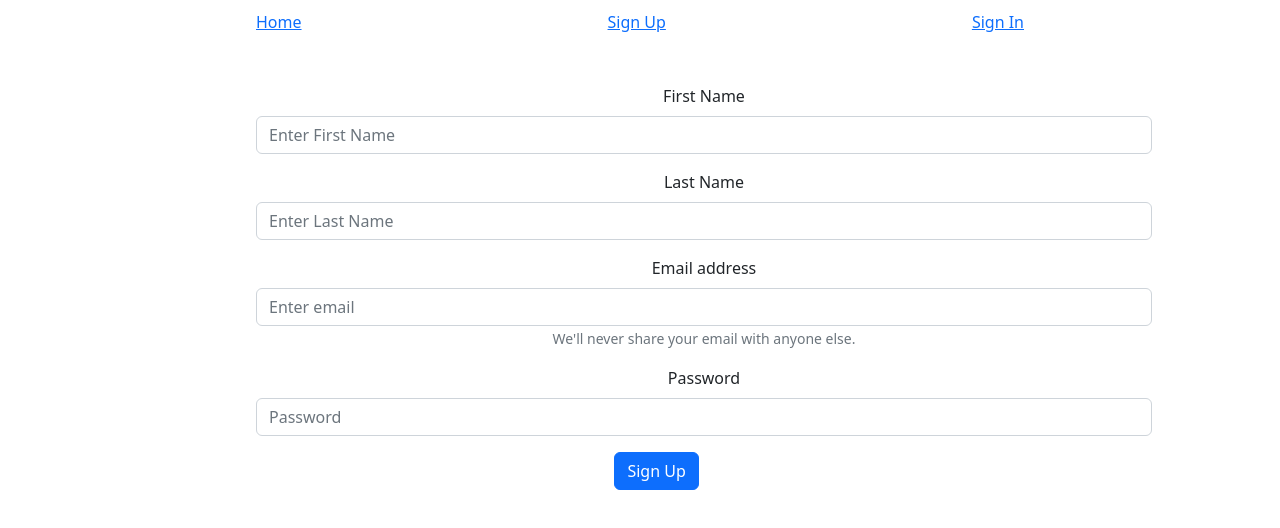
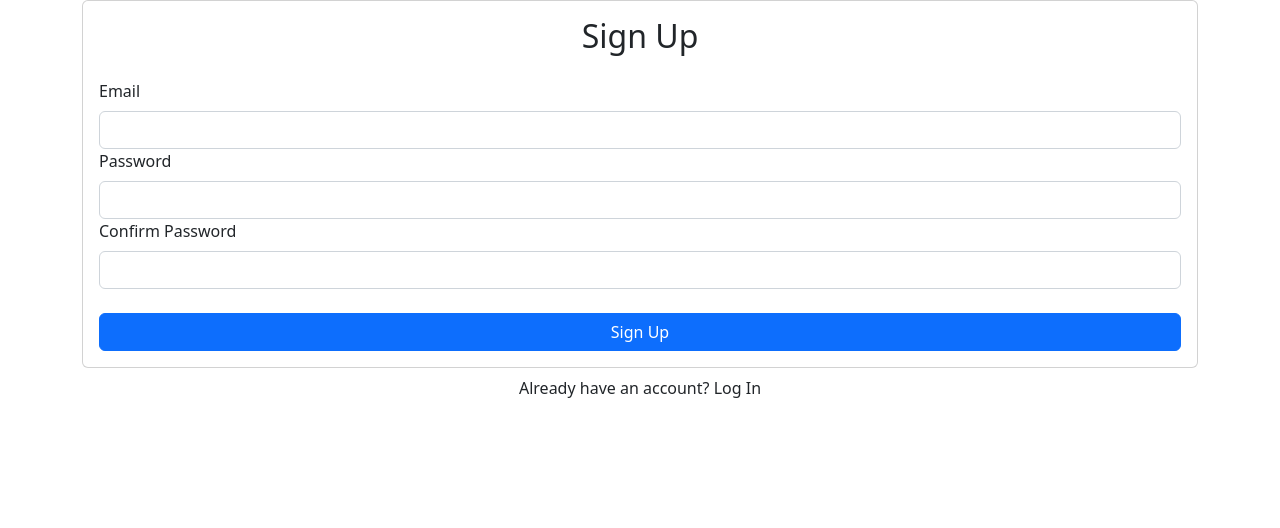
Before and after one commit to amertoukan/ssqtc-ds-poc, a React (Create React App) app: page /signup in a window 1280 px wide. Shown: the top 528 px of the page. Built offline with nearby package versions, Linux system fonts and the light colour scheme.

Commit message:
firebase ready to use & page mixup fixed

```diff
--- a/src/App.js
+++ b/src/App.js
@@ -1,13 +1,15 @@
 import React from 'react';
 import './App.css';
+import {Container } from 'react-bootstrap'
 import __Navbar from "./components/router";
 
 function App() {
 
   return (
-    <div className="App">
-      <__Navbar/>
-    </div>
+    <Container>
+        <__Navbar/>
+    </Container>
+
   );
 }
 
--- a/src/pages/Signin.js
+++ b/src/pages/Signin.js
@@ -1,13 +1,10 @@
 import React from 'react'
-
 import Navbar from '../components/navbar';
-import __Form from '../components/form';
-
+import Signup_Form from '../components/signup'
 export default function Signin() {
-
   return (
     <div>
         <Navbar signedIn={false}/>
-        <__Form /></div>
+        <Signup_Form/></div>
   )
 }
--- a/src/pages/Signup.js
+++ b/src/pages/Signup.js
@@ -1,10 +1,47 @@
-import React from 'react'
+import React, { useRef } from 'react'
+
 import Navbar from '../components/navbar';
-import Signup_Form from '../components/signup'
-export default function Signup() {
+import {Form, Button, Card} from 'react-bootstrap'
+import __Form from '../components/form';
+
+
+export default function Signin() {
+const emailRef = useRef()
+const passwordRef = useRef()
+const passwordConfirmRef = useRef()
   return (
     <div>
-        <Navbar signedIn={false}/>
-        <Signup_Form/></div>
+
+        <Card>
+            <Card.Body>
+                <h2 className = "text-center mb-4">Sign Up</h2>
+                <Form>
+                    <Form.Group id="email">
+                        <Form.Label>Email</Form.Label>
+                        <Form.Control type="email" ref={emailRef} required/>
+                    </Form.Group>
+
+                    <Form.Group id="password">
+                        <Form.Label>Password</Form.Label>
+                        <Form.Control type="password" ref={passwordRef} required/>
+                    </Form.Group>
+
+
+                    <Form.Group id="password-confirm">
+                        <Form.Label>Confirm Password</Form.Label>
+                        <Form.Control type="password" ref={passwordConfirmRef} required/>
+                    </Form.Group>
+
+
+<Button className="w-100 secondary mt-4" type="submit">Sign Up</Button>
+
+                </Form>
+            </Card.Body>
+        </Card>
+        <div className="w-100 text-center mt-2">
+            Already have an account? Log In
+        </div>
+
+    </div>
   )
 }
```
Also changed, not shown: src/contexts/AuthContext.js (added, +33 -0 lines).
